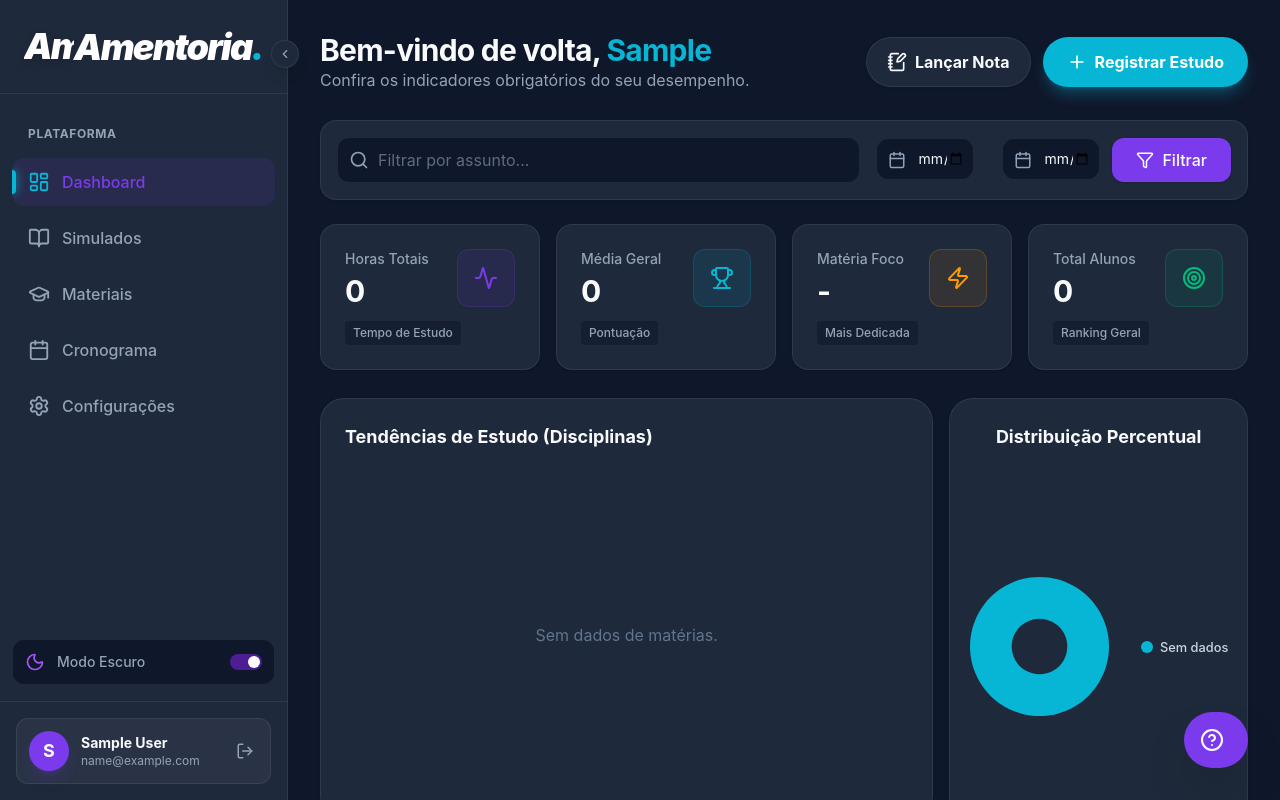
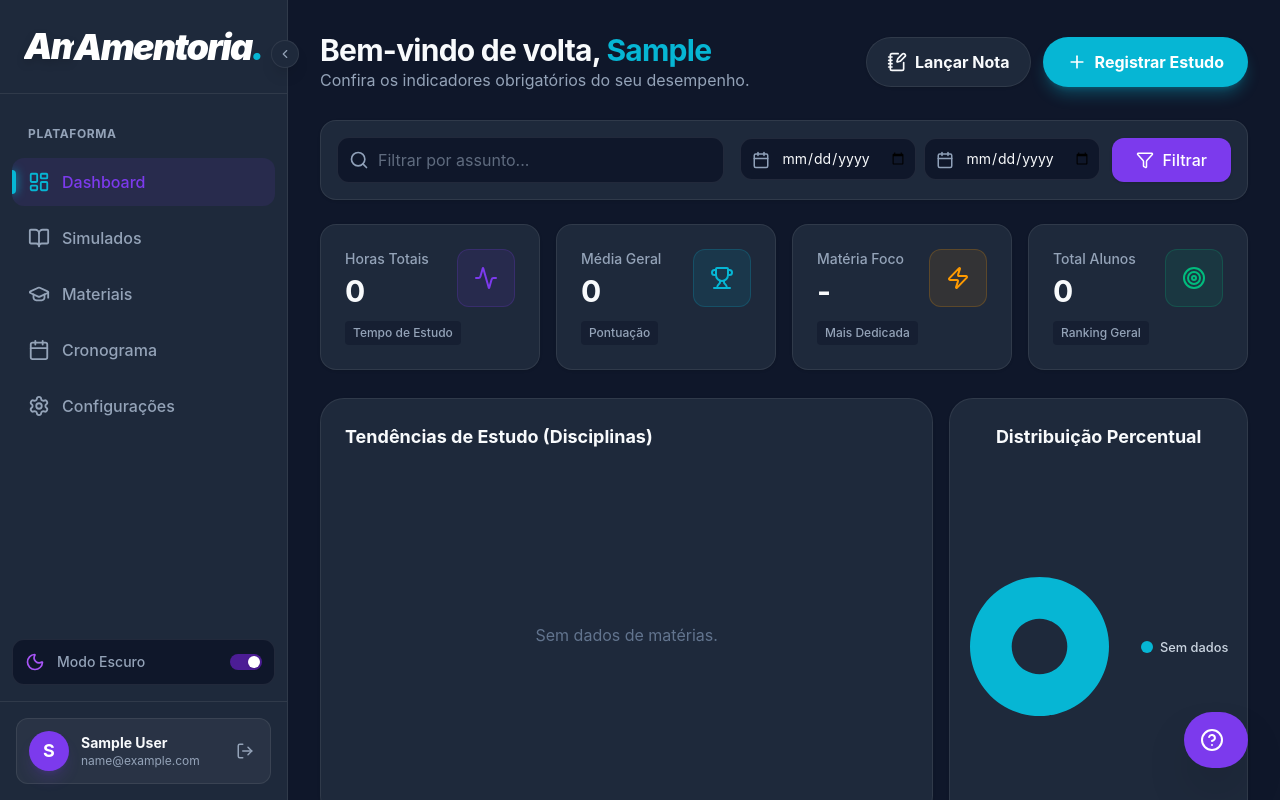
Before and after one commit to Valdemar-Neto/Amentoria-Dashboard, a React app in the folder frontend/: page /dashboard in a window 1280 px wide. Built offline with nearby package versions, Linux system fonts and the light colour scheme; no server answers; sample sign-in values are in the browser's storage; the HTML template or start-up script is replaced by a standard one.

Commit message:
feat: adjuste to filters

```diff
--- a/frontend/src/components/dashboard/DashboardFilters.tsx
+++ b/frontend/src/components/dashboard/DashboardFilters.tsx
@@ -19,7 +19,7 @@ export function DashboardFilters({ filters, setFilters, onSearch, onClear }: Das
     <div className="bg-surface border border-border-subtle rounded-2xl p-4 mb-6 shadow-sm">
       <div className="flex flex-col md:flex-row gap-4 items-end md:items-center">
 
-        {/* Busca por Texto */}
+        {/* 1. Busca por Texto (Ocupa o resto do espaço no PC, 100% no Mobile) */}
         <div className="relative w-full md:flex-1">
           <Search className="absolute left-3 top-1/2 -translate-y-1/2 text-slate-400 pointer-events-none" size={20} />
           <input
@@ -31,12 +31,12 @@ export function DashboardFilters({ filters, setFilters, onSearch, onClear }: Das
           />
         </div>
 
-        {/*Datas e Botões*/}
+        {/* 2. Container de Datas e Botões (Full width no Mobile) */}
         <div className="flex flex-col sm:flex-row gap-3 w-full md:w-auto">
 
           {/* Datas em Grid (Lado a lado no Mobile e Desktop) */}
-          <div className="grid grid-cols-2 gap-3 w-full  sm:gap-7 sm:w-56">
-            {/* Início */}
+          <div className="grid grid-cols-2 gap-2 w-full sm:w-auto">
+            {/* Data Início */}
             <div className="relative w-full">
                <div className="absolute left-3 top-1/2 -translate-y-1/2 text-slate-400 pointer-events-none">
                   <Calendar size={18} />
@@ -49,7 +49,7 @@ export function DashboardFilters({ filters, setFilters, onSearch, onClear }: Das
                />
             </div>
 
-            {/*Fim */}
+            {/* Data Fim */}
             <div className="relative w-full">
                <div className="absolute left-3 top-1/2 -translate-y-1/2 text-slate-400 pointer-events-none">
                   <Calendar size={18} />
@@ -63,13 +63,14 @@ export function DashboardFilters({ filters, setFilters, onSearch, onClear }: Das
             </div>
           </div>
 
-          {/* Botões */}
+          {/* Botões de Ação */}
           <div className="flex gap-2 w-full sm:w-auto">
              <button
                onClick={onSearch}
                className="flex-1 sm:flex-none px-6 py-2.5 bg-brand-600 hover:bg-brand-700 text-white rounded-xl font-medium transition-all flex items-center justify-center gap-2 shadow-sm active:scale-95 whitespace-nowrap"
              >
                <Filter size={18} />
+               {/* Texto visível no mobile para facilitar o clique */}
                <span className="inline">Filtrar</span>
              </button>
 
```
Lines whose indentation alone changed are shown as unchanged.
